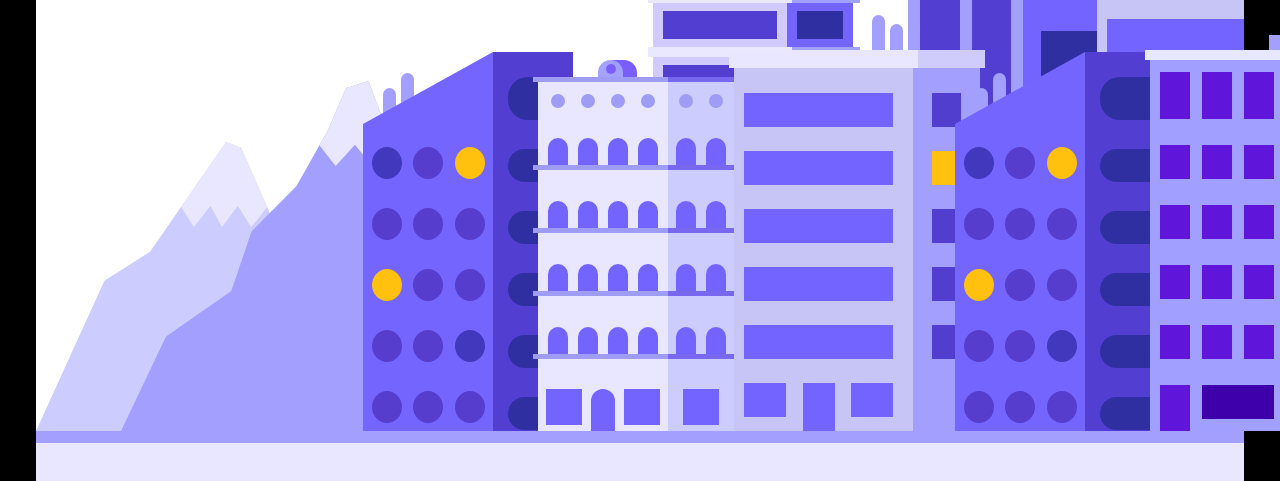
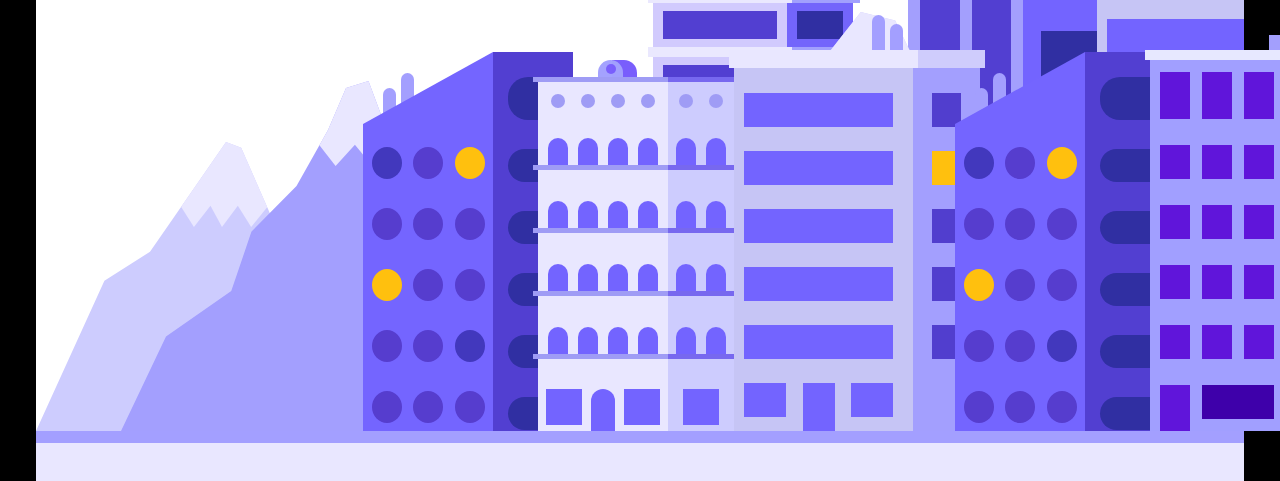
Before and after one commit to samuelsilvadev/cityscape-css, a website: page index.html in a window 1280 px wide. Shown: the part 292-773 px from the top of the page. Drawn offline with Linux system fonts and the light colour scheme.

Commit message:
feat: Add mountain 3

```diff
--- a/index.html
+++ b/index.html
@@ -34,6 +34,7 @@
         --secondary-100: #cdccfe;
         --secondary-200: #c6c5f5;
         --secondary-300: #cfccfc;
+        --secondary-350: #cecbff;
         --secondary-400: #e7e8ff;
         --secondary-500: #a1a0fe;
         --secondary-600: #d1cafd;
@@ -113,6 +114,7 @@
       <div class="content">
         <div class="mountain mountain1"></div>
         <div class="mountain mountain2"></div>
+        <div class="mountain mountain3"></div>
         <div class="mountain mountain4"></div>
         <div class="building1">
           <span class="chimney"></span>
--- a/styles/mountains.css
+++ b/styles/mountains.css
@@ -81,6 +81,24 @@
   width: 92px;
 }
 
+.mountain3 {
+  background-color: var(--secondary-350);
+  clip-path: polygon(0 100%, 0 60%, 46% 0, 54% 2%, 100% 100%);
+  height: 419px;
+  right: 151px;
+  width: 430px;
+}
+
+.mountain3::before {
+  background-color: var(--secondary);
+  content: "";
+  display: inline-block;
+  left: 80px;
+  position: absolute;
+  height: 130px;
+  width: 223px;
+}
+
 .mountain4 {
   background-color: var(--primary-60);
   clip-path: polygon(
```
